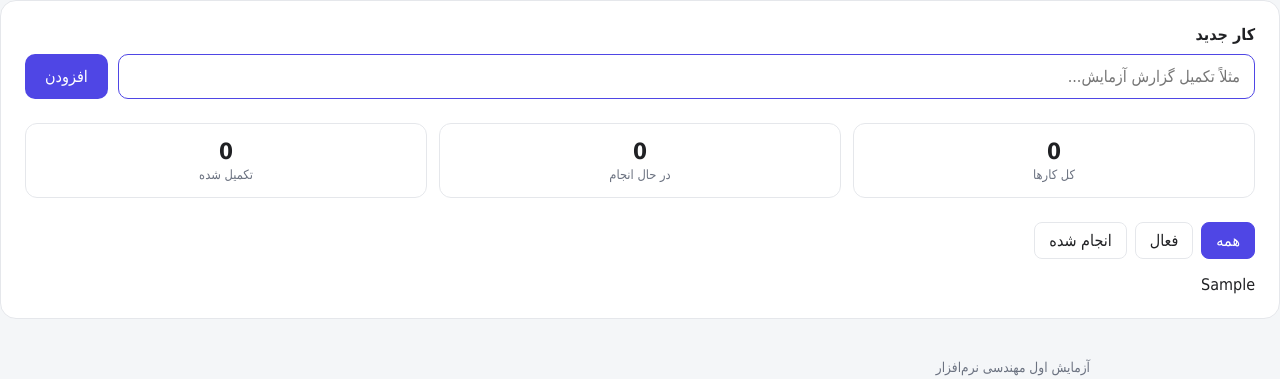
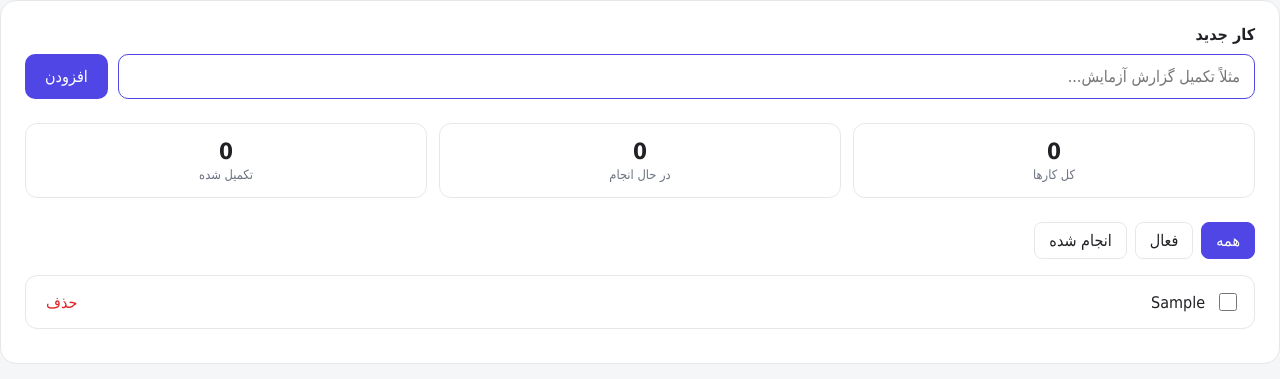
Before and after one commit to mmabedian/SWL-Exp1, a plain HTML site: page index.html in a window 1280 px wide. Both pictures are taken after typing "Sample" into the empty fields and a click on the button "افزودن". Shown: the top 379 px of the page. Drawn offline with Linux system fonts and the light colour scheme.

Commit message:
feat: render interactive task cards

```diff
--- a/app.js
+++ b/app.js
@@ -18,7 +18,33 @@ function renderTasks() {
 
     tasks.forEach((task) => {
         const item = document.createElement("li");
-        item.textContent = task.title;
+        item.className = "task-item";
+        item.dataset.id = task.id;
+
+        if (task.completed) {
+            item.classList.add("completed");
+        }
+
+        const label = document.createElement("label");
+        label.className = "task-content";
+
+        const checkbox = document.createElement("input");
+        checkbox.type = "checkbox";
+        checkbox.checked = task.completed;
+        checkbox.className = "task-checkbox";
+
+        const title = document.createElement("span");
+        title.textContent = task.title;
+
+        const deleteButton = document.createElement("button");
+        deleteButton.type = "button";
+        deleteButton.className = "delete-button";
+        deleteButton.textContent = "حذف";
+        deleteButton.dataset.action = "delete";
+
+        label.append(checkbox, title);
+        item.append(label, deleteButton);
+
         taskList.appendChild(item);
     });
 
--- a/styles.css
+++ b/styles.css
@@ -166,3 +166,36 @@ button {
     text-align: center;
     color: var(--muted);
 }
+
+.task-item {
+    display: flex;
+    align-items: center;
+    justify-content: space-between;
+    gap: 16px;
+    padding: 14px;
+    margin-bottom: 10px;
+    border: 1px solid var(--border);
+    border-radius: 12px;
+}
+
+.task-content {
+    display: flex;
+    align-items: center;
+    gap: 10px;
+}
+
+.task-checkbox {
+    width: 18px;
+    height: 18px;
+}
+
+.task-item.completed span {
+    color: var(--muted);
+    text-decoration: line-through;
+}
+
+.delete-button {
+    border: none;
+    background: transparent;
+    color: var(--danger);
+}
```
